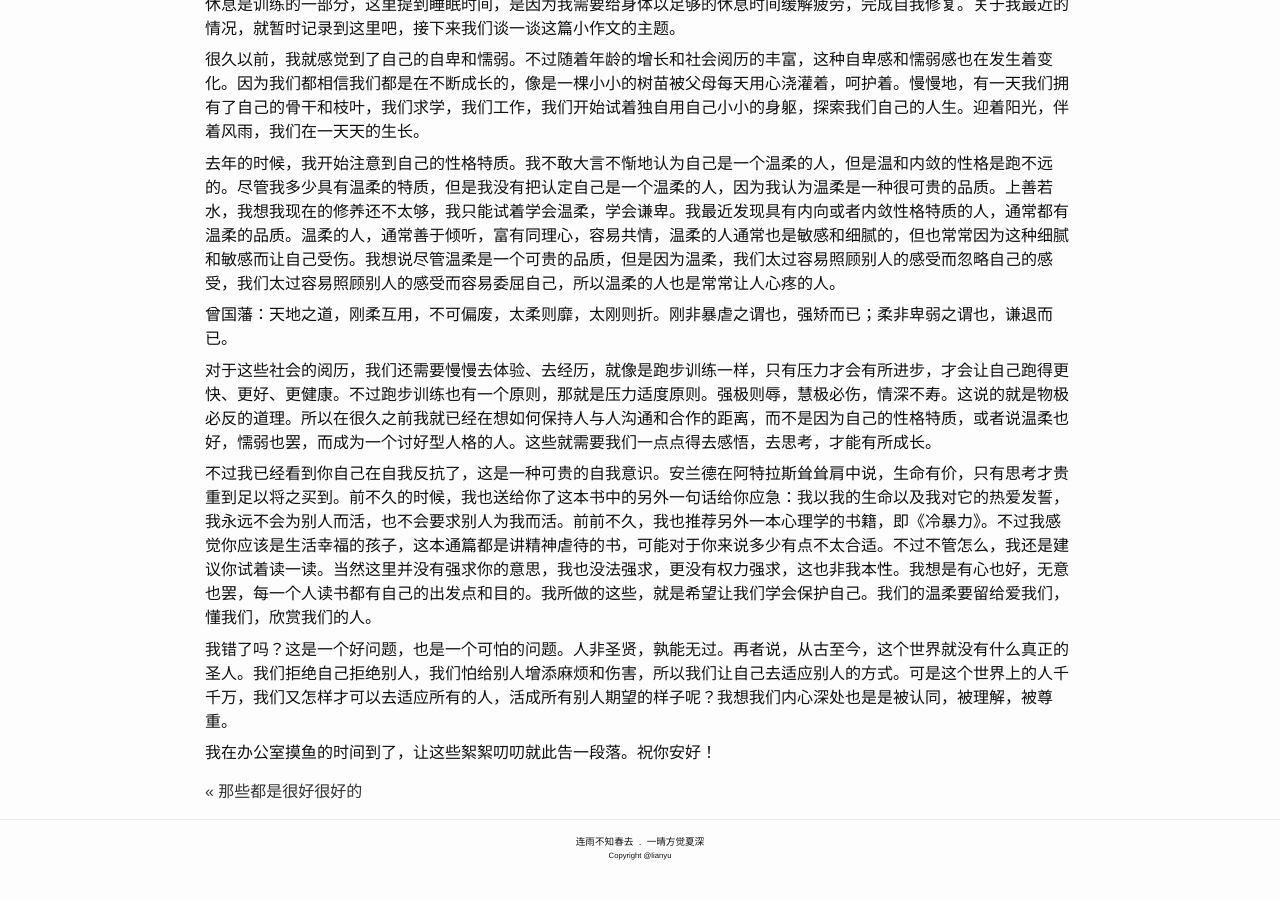
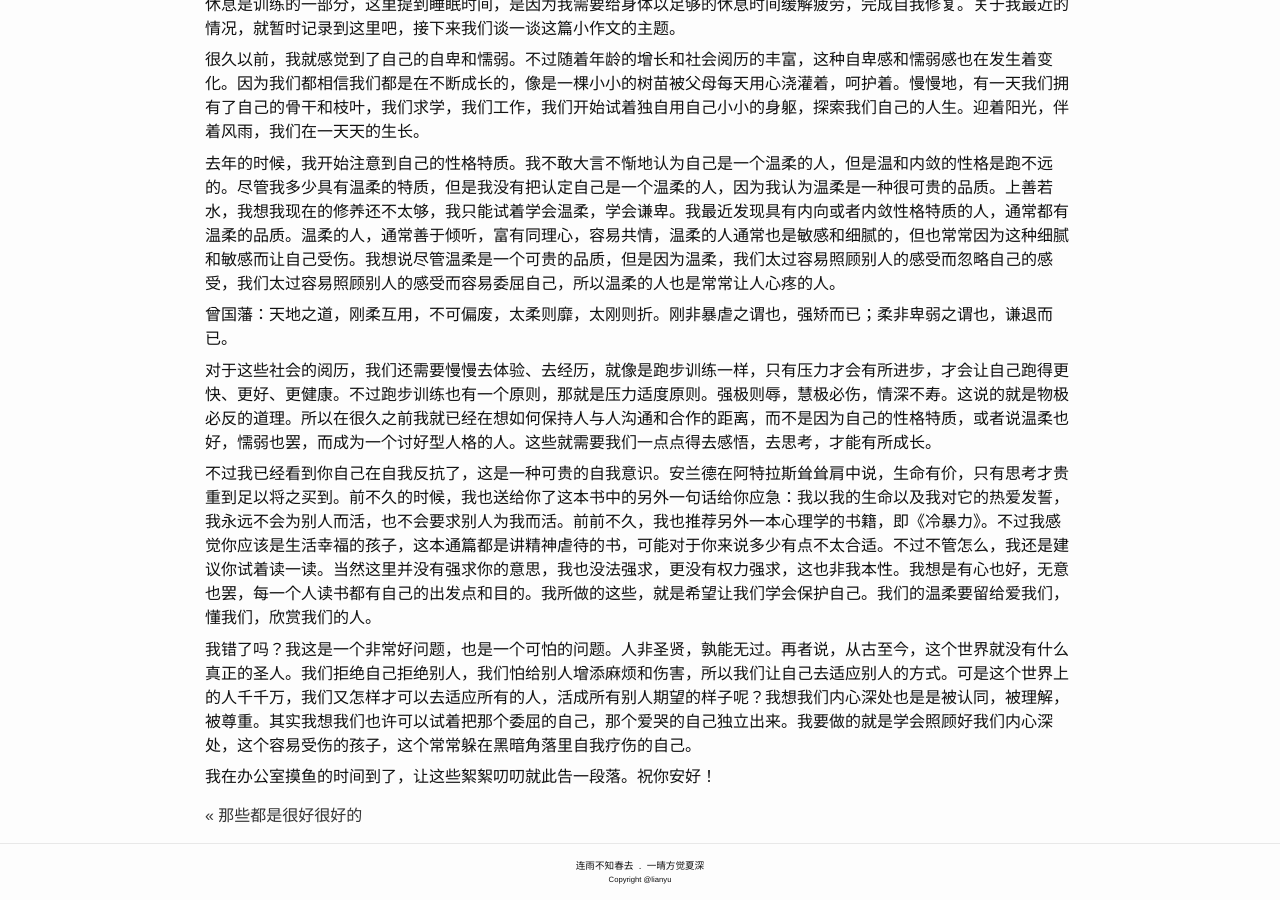
Before and after one commit to lianyu1115/lianyu, a Jekyll site: the page built from _essays/2021-03-17-理性的温柔.md, in a window 1280 px wide and 900 px high, scrolled down 609 px. Built offline with Jekyll 4.4.1, drawn with Linux system fonts in a browser that asks for light colours; before the commit the page ends 1485 px from its top, so only the background shows below that.

Commit message:
Update 2021-03-17-理性的温柔.md

```diff
--- a/_essays/2021-03-17-理性的温柔.md
+++ b/_essays/2021-03-17-理性的温柔.md
@@ -31,6 +31,6 @@ tags: ''
 
 不过我已经看到你自己在自我反抗了，这是一种可贵的自我意识。安兰德在阿特拉斯耸耸肩中说，生命有价，只有思考才贵重到足以将之买到。前不久的时候，我也送给你了这本书中的另外一句话给你应急：我以我的生命以及我对它的热爱发誓，我永远不会为别人而活，也不会要求别人为我而活。前前不久，我也推荐另外一本心理学的书籍，即《冷暴力》。不过我感觉你应该是生活幸福的孩子，这本通篇都是讲精神虐待的书，可能对于你来说多少有点不太合适。不过不管怎么，我还是建议你试着读一读。当然这里并没有强求你的意思，我也没法强求，更没有权力强求，这也非我本性。我想是有心也好，无意也罢，每一个人读书都有自己的出发点和目的。我所做的这些，就是希望让我们学会保护自己。我们的温柔要留给爱我们，懂我们，欣赏我们的人。
 
-我错了吗？这是一个好问题，也是一个可怕的问题。人非圣贤，孰能无过。再者说，从古至今，这个世界就没有什么真正的圣人。我们拒绝自己拒绝别人，我们怕给别人增添麻烦和伤害，所以我们让自己去适应别人的方式。可是这个世界上的人千千万，我们又怎样才可以去适应所有的人，活成所有别人期望的样子呢？我想我们内心深处也是是被认同，被理解，被尊重。
+我错了吗？我这是一个非常好问题，也是一个可怕的问题。人非圣贤，孰能无过。再者说，从古至今，这个世界就没有什么真正的圣人。我们拒绝自己拒绝别人，我们怕给别人增添麻烦和伤害，所以我们让自己去适应别人的方式。可是这个世界上的人千千万，我们又怎样才可以去适应所有的人，活成所有别人期望的样子呢？我想我们内心深处也是是被认同，被理解，被尊重。其实我想我们也许可以试着把那个委屈的自己，那个爱哭的自己独立出来。我要做的就是学会照顾好我们内心深处，这个容易受伤的孩子，这个常常躲在黑暗角落里自我疗伤的自己。
 
 我在办公室摸鱼的时间到了，让这些絮絮叨叨就此告一段落。祝你安好！
```
